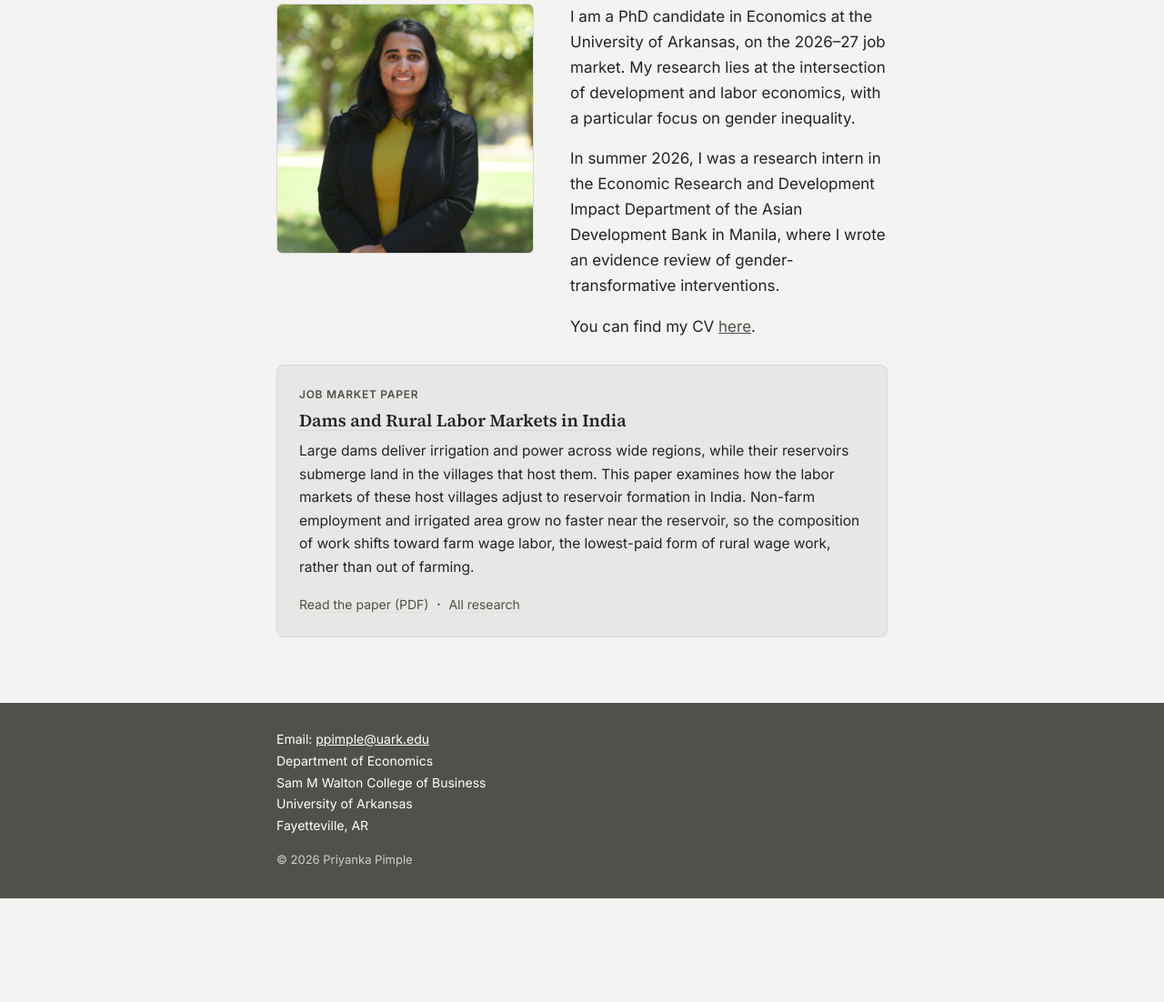
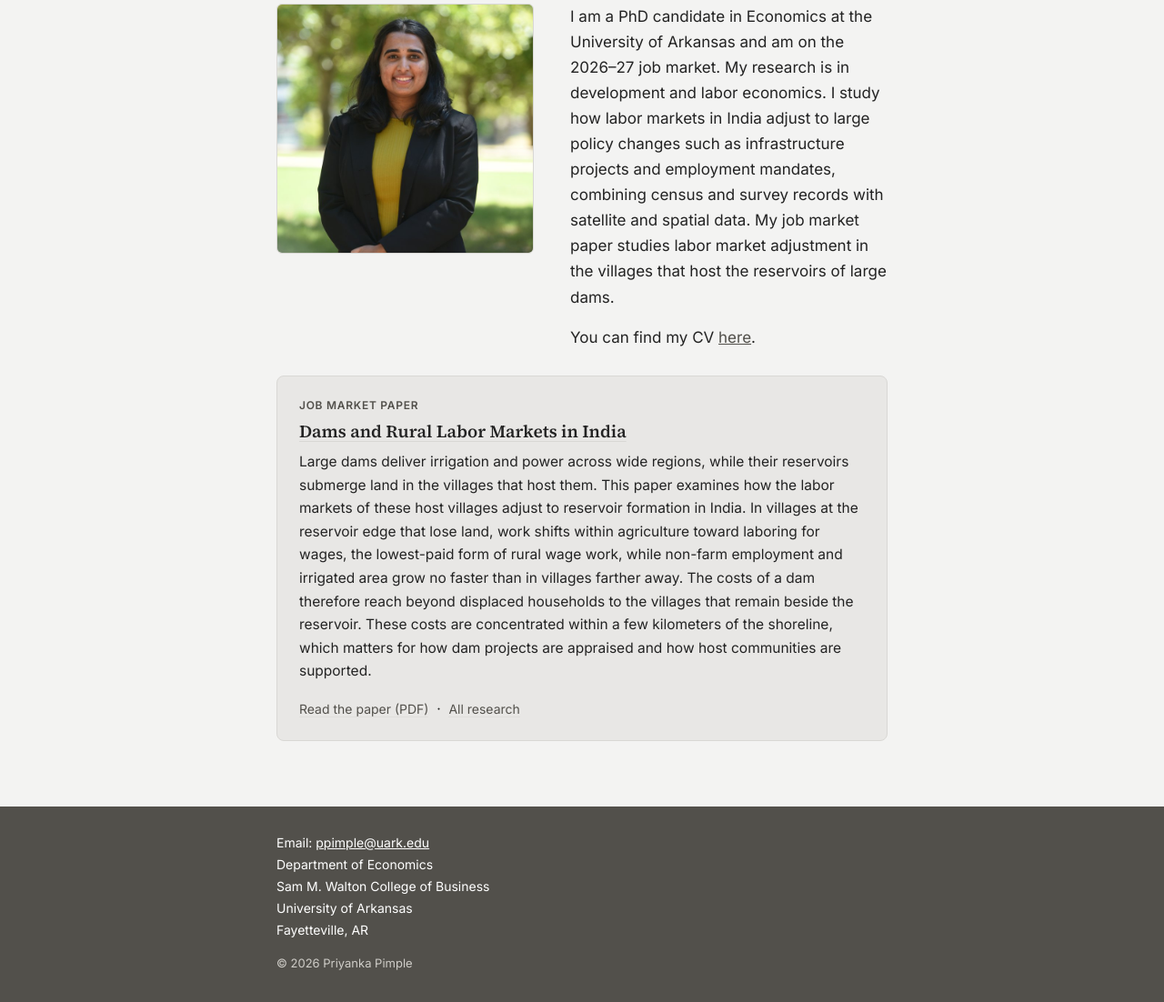
Before and after one commit to priyankapimpley/priyankapimpley.github.io, a plain HTML site: page index.html in a window 1280 px wide. Shown: the part 197-1299 px from the top of the page at 91% size. Before the commit the page ends 1185 px from the top, so only its background shows below. Drawn offline with Linux system fonts and the light colour scheme.

Commit message:
index.html

```diff
--- a/index.html
+++ b/index.html
@@ -4,7 +4,7 @@
 <meta charset="UTF-8">
 <meta name="viewport" content="width=device-width, initial-scale=1.0">
 <title>Priyanka Pimple</title>
-<meta name="description" content="Priyanka Pimple — PhD Candidate in Economics, University of Arkansas. Development, labor, and gender economics.">
+<meta name="description" content="Priyanka Pimple — PhD Candidate in Economics, University of Arkansas. Development and labor economics. On the 2026–27 job market.">
 <link rel="preconnect" href="https://fonts.googleapis.com">
 <link rel="preconnect" href="https://fonts.gstatic.com" crossorigin>
 <link href="https://fonts.googleapis.com/css2?family=Inter:wght@400;500;600&family=Source+Serif+4:opsz,wght@8..60,500;8..60,600&display=swap" rel="stylesheet">
@@ -42,8 +42,7 @@
   <div class="hero">
     <img src="assets/headshot.jpg" alt="Portrait of Priyanka Pimple" width="283" height="275">
     <div class="bio">
-      <p>I am a PhD candidate in Economics at the University of Arkansas, on the 2026&ndash;27 job market. My research lies at the intersection of development and labor economics, with a particular focus on gender inequality.</p>
-      <p>In summer 2026, I was a research intern in the Economic Research and Development Impact Department of the Asian Development Bank in Manila, where I wrote an evidence review of gender-transformative interventions.</p>
+      <p>I am a PhD candidate in Economics at the University of Arkansas and am on the 2026–27 job market. My research is in development and labor economics. I study how labor markets in India adjust to large policy changes such as infrastructure projects and employment mandates, combining census and survey records with satellite and spatial data. My job market paper studies labor market adjustment in the villages that host the reservoirs of large dams.</p>
       <p>You can find my CV <a href="cv-pdf.html">here</a>.</p>
     </div>
   </div>
@@ -51,7 +50,7 @@
   <div class="feature">
     <div class="eyebrow">Job Market Paper</div>
     <h3><a href="Pimple_JMP.pdf">Dams and Rural Labor Markets in India</a></h3>
-    <p>Large dams deliver irrigation and power across wide regions, while their reservoirs submerge land in the villages that host them. This paper examines how the labor markets of these host villages adjust to reservoir formation in India. Non-farm employment and irrigated area grow no faster near the reservoir, so the composition of work shifts toward farm wage labor, the lowest-paid form of rural wage work, rather than out of farming.</p>
+    <p>Large dams deliver irrigation and power across wide regions, while their reservoirs submerge land in the villages that host them. This paper examines how the labor markets of these host villages adjust to reservoir formation in India. In villages at the reservoir edge that lose land, work shifts within agriculture toward laboring for wages, the lowest-paid form of rural wage work, while non-farm employment and irrigated area grow no faster than in villages farther away. The costs of a dam therefore reach beyond displaced households to the villages that remain beside the reservoir. These costs are concentrated within a few kilometers of the shoreline, which matters for how dam projects are appraised and how host communities are supported.</p>
     <p style="margin-bottom:0"><a class="more" href="Pimple_JMP.pdf">Read the paper (PDF)</a> &nbsp;&middot;&nbsp; <a class="more" href="papers.html">All research</a></p>
   </div>
 
@@ -61,7 +60,7 @@
   <div class="wrap">
     <p>Email: <a href="mailto:ppimple@uark.edu">ppimple@uark.edu</a><br>
     Department of Economics<br>
-    Sam M Walton College of Business<br>
+    Sam M. Walton College of Business<br>
     University of Arkansas<br>
     Fayetteville, AR</p>
     <p class="copy">&copy; 2026 Priyanka Pimple</p>
```
